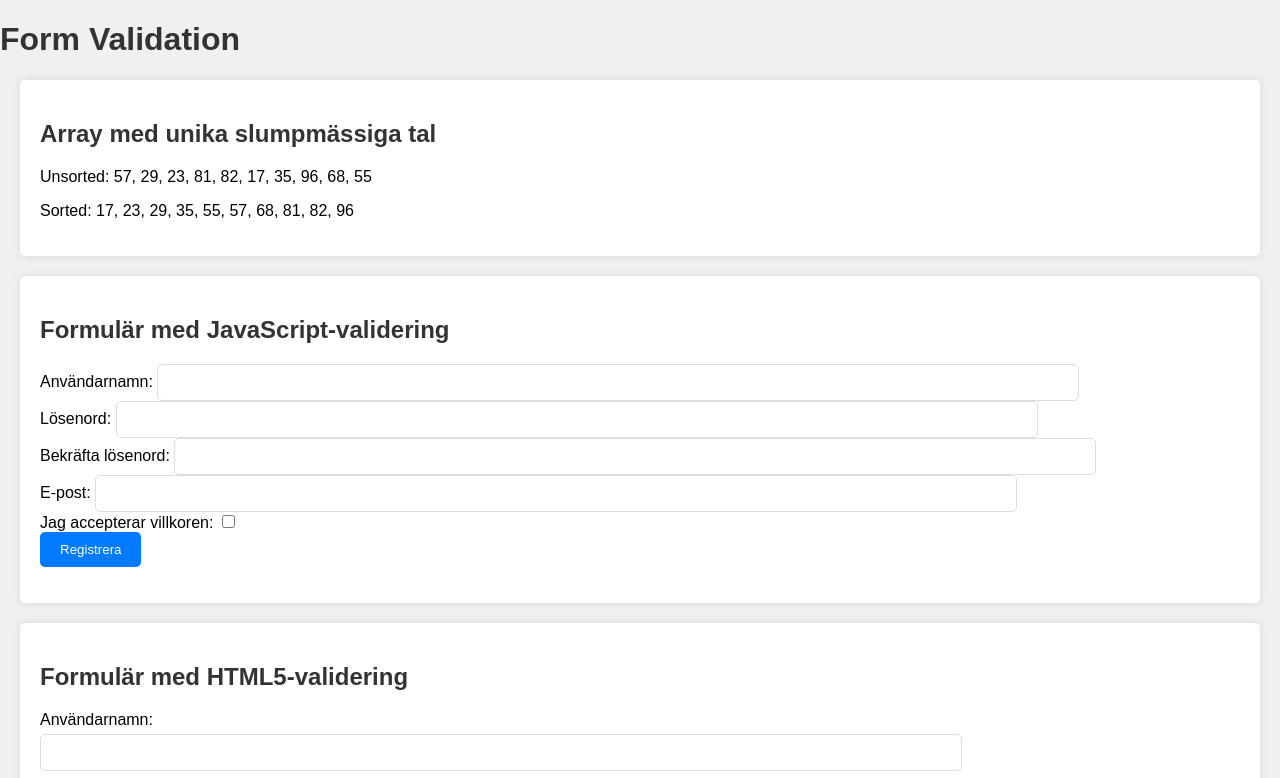
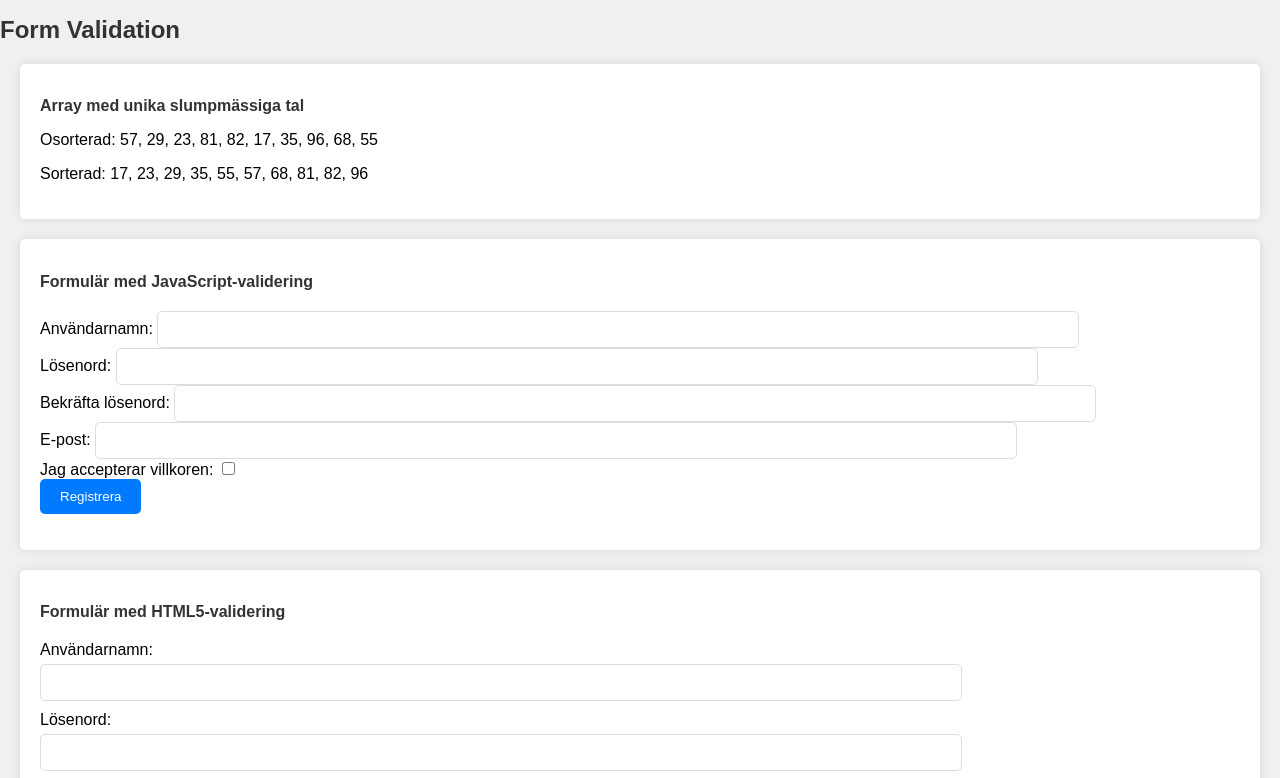
Before and after one commit to ansi0545/JS-Lab3A, a plain HTML site: page Lab3A/index.html in a window 1280 px wide. Shown: the top 778 px of the page. Drawn offline with Linux system fonts and the light colour scheme.

Commit message:
Refactor form validation and update styles in Lab3A

```diff
--- a/Lab3A/script.js
+++ b/Lab3A/script.js
@@ -17,9 +17,9 @@ function generateUniqueRandomNumber() {
  */
 function generateUniqueRandomArray() {
     let arr = [];
-    while(arr.length < RANDOM_ARRAY_LENGTH){
+    while (arr.length < RANDOM_ARRAY_LENGTH) {
         let r = generateUniqueRandomNumber();
-        if(!arr.includes(r)) arr.push(r);
+        if (!arr.includes(r)) arr.push(r);
     }
     return arr;
 }
@@ -35,13 +35,30 @@ function displayArray(id, array, message) {
 }
 
 /**
+ * An array of unique random numbers.
+ * @type {Array<number>}
+ */
+let randomArray = generateUniqueRandomArray();
+displayArray("randomArray", randomArray, "Osorterad");
+
+
+/**
+ * Represents an array that is sorted in ascending order.
+ * @type {number[]}
+ */
+let sortedArray = [...randomArray].sort((a, b) => a - b);
+displayArray("sortedArray", sortedArray, "Sorterad");
+
+
+
+/**
  * Validates a form based on the provided validation functions.
  * @param {string} formId - The ID of the form element.
  * @param {string} errorId - The ID of the error element where error messages will be displayed.
  * @param {Array<Function>} validationFunctions - An array of validation functions to be executed.
  */
 function validateForm(formId, errorId, validationFunctions) {
-    document.getElementById(formId).addEventListener("submit", function(event){
+    document.getElementById(formId).addEventListener("submit", function (event) {
         event.preventDefault();
         document.getElementById(errorId).innerHTML = "";
         for (let validate of validationFunctions) {
@@ -55,26 +72,6 @@ function validateForm(formId, errorId, validationFunctions) {
     });
 }
 
-/**
- * An array of unique random numbers.
- * @type {Array<number>}
- */
-let randomArray = generateUniqueRandomArray();
-displayArray("randomArray", randomArray, "Unsorted");
-/**
- * Represents an array that is sorted in ascending order.
- * @type {number[]}
- */
-let sortedArray = [...randomArray].sort((a, b) => a - b);
-displayArray("sortedArray", sortedArray, "Sorted");
-
-/**The selected code is calling the function twice, once for each form in your HTML document. The function takes three arguments: the ID of the form to validate, the ID of the element where error messages should be displayed, and an array of validation functions.
-
-Each validation function is an arrow function that returns an error message if the validation fails. If the validation passes, the function returns `undefined` (because the logical AND (`&&`) operator returns `undefined` if the left-hand side is falsy).
-
-The first call to validates the form with the ID "jsForm". The validation functions check that the username, password, and email fields are not empty, that the password is at least 6 characters long, that the password and confirmation match, that the email is valid, and that the terms are accepted. The error messages are in Swedish.
-
-The second call to validates the form with the ID "htmlForm". The validation functions are similar to the first call, but the error messages are in English. */
 
 validateForm("jsForm", "jsFormError", [
     () => !document.getElementById("username").value && "Användarnamn är obligatoriskt.",
@@ -87,12 +84,6 @@ validateForm("jsForm", "jsFormError", [
 ]);
 
 
-/**The selected code is calling the function twice, once for each form in your HTML document.
-Each validation function is an arrow function that returns an error message if the validation fails. If the validation passes, the function returns `undefined` (because the logical AND (`&&`) operator returns `undefined` if the left-hand side is falsy).
-
-The first call to validates the form with the ID "jsForm". The validation functions check that the username, password, and email fields are not empty, that the password is at least 6 characters long, that the password and confirmation match, that the email is valid, and that the terms are accepted. The error messages are in Swedish.
-
-The second call to validates the form with the ID "htmlForm". The validation functions are similar to the first call, but the error messages are in English. */
 validateForm("htmlForm", "htmlFormError", [
     () => !document.getElementById("htmlUsername").value && "Please fill out this field.",
     () => !document.getElementById("htmlPassword").value && "Please fill out this field.",
--- a/Lab3A/styles.css
+++ b/Lab3A/styles.css
@@ -5,8 +5,14 @@ body {
     background-color: #f0f0f0;
 }
 
-h1, h2 {
+h1 {
     color: #333;
+    font-size: 1.5em;
+}
+
+h2 {
+    color: #333;
+    font-size: 1em;
 }
 
 section {
@@ -49,7 +55,3 @@ input[type="submit"] {
 input[type="submit"]:hover {
     background-color: #0056b3;
 }
-
-.error {
-    color: red;
-}
```
Also changed, not shown: Lab3A/index.html (+40 -0 lines), Lab3A/thankyou.html (+3 -2 lines).
